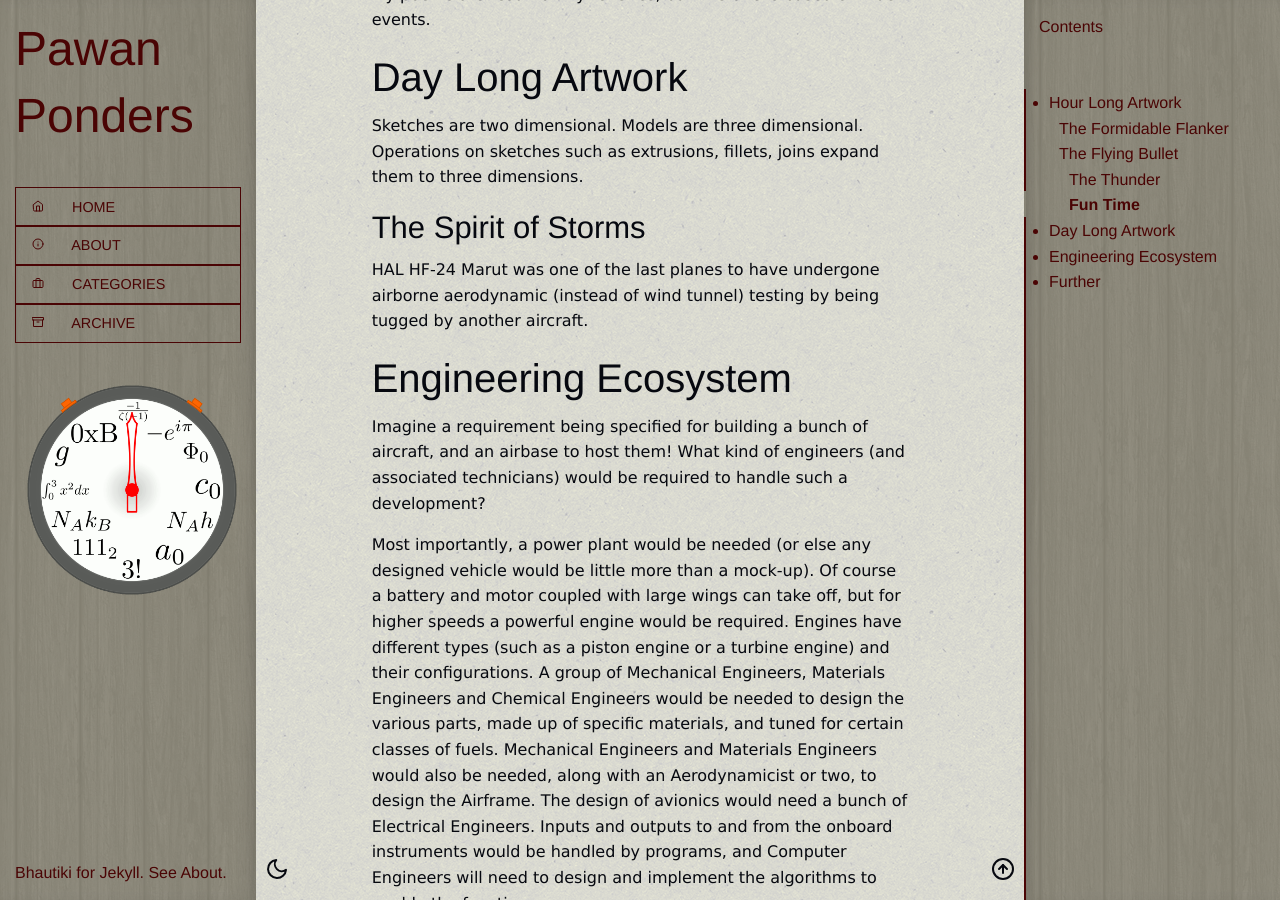
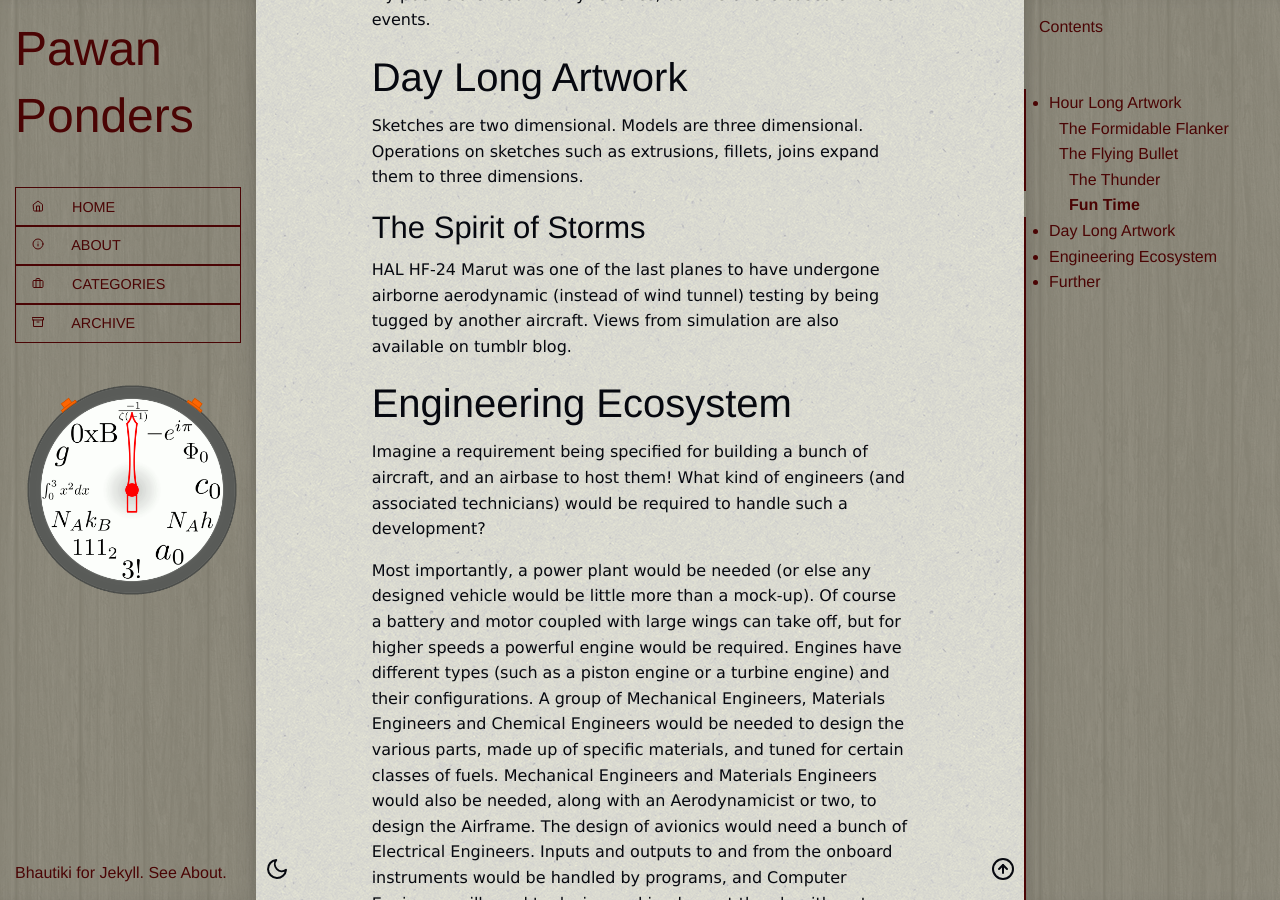
Before and after one commit to pawanmsr/pawanmsr.github.io, a Jekyll site: the page built from _posts/2023-09-14-drawing-adventure.markdown, in a window 1280 px wide and 900 px high, scrolled down 3797 px. Built offline with Jekyll 4.4.1, drawn with Linux system fonts in a browser that asks for light colours; a script that is not in the unit is left out.

Commit message:
Dev (#45)

```diff
--- a/_posts/2023-09-14-drawing-adventure.markdown
+++ b/_posts/2023-09-14-drawing-adventure.markdown
@@ -50,7 +50,7 @@ Sketches are two dimensional. Models are three dimensional. Operations on sketch
 
 [GLB](/assets/bin/marut.glb)
 
-HAL HF-24 Marut was one of the last planes to have undergone airborne aerodynamic (instead of wind tunnel) testing by being tugged by another aircraft.
+HAL HF-24 Marut was one of the last planes to have undergone airborne aerodynamic (instead of wind tunnel) testing by being tugged by another aircraft. Views from simulation are also available on tumblr blog.
 
 ## Engineering Ecosystem
 
--- a/assets/js/main.js
+++ b/assets/js/main.js
@@ -1,2 +1,2 @@
-(()=>{let e,t,o=()=>{feather.replace()},s="data-theme",a="dark",n="light",i="mode";function m(){document.documentElement.setAttribute(s,a),$("#mode").find("svg").replaceWith('<i data-feather="sun"></i>'),o()}function d(){document.documentElement.setAttribute(s,n),$("#mode").find("svg").replaceWith('<i data-feather="moon"></i>'),o()}$(document).foundation(),o(),e=window.matchMedia("(prefers-color-scheme: dark)"),(t=sessionStorage.getItem(i))==a?m():t==n?d():(e.matches?m():d(),sessionStorage.setItem(i,"")),$("#mode").on("click",()=>{$("#mode").find("svg").hasClass("feather-moon")?(m(),sessionStorage.setItem(i,a)):(d(),sessionStorage.setItem(i,n))})})();
+(()=>{let e=()=>{feather.replace()},t="data-theme",o="dark",s="light",a="mode";function n(){document.documentElement.setAttribute(t,o),$("#mode").find("svg").replaceWith('<i data-feather="sun"></i>'),e()}function i(){document.documentElement.setAttribute(t,s),$("#mode").find("svg").replaceWith('<i data-feather="moon"></i>'),e()}$(document).foundation(),e();let m=window.matchMedia("(prefers-color-scheme: dark)"),d=sessionStorage.getItem(a);d==o?n():d==s?i():(m.matches?n():i(),sessionStorage.setItem(a,"")),$("#mode").on("click",()=>{$("#mode").find("svg").hasClass("feather-moon")?(n(),sessionStorage.setItem(a,o)):(i(),sessionStorage.setItem(a,s))})})();
 //# sourceMappingURL=main.js.map
--- a/assets/js/post.js
+++ b/assets/js/post.js
@@ -1,2 +1,2 @@
-"undefined"!=typeof tocbot&&(tocbot.init({tocSelector:".js-toc",contentSelector:".js-toc-content",headingSelector:"h2, h3, h4, h5, h6",hasInnerContainers:!0,scrollSmooth:!1,orderedList:!1}),tocbot.refresh()),MathJax={tex:{inlineMath:[["$","$"],["\\(","\\)"]],tags:"ams"}};
+"u">typeof tocbot&&(tocbot.init({tocSelector:".js-toc",contentSelector:".js-toc-content",headingSelector:"h2, h3, h4, h5, h6",hasInnerContainers:!0,scrollSmooth:!1,orderedList:!1}),tocbot.refresh()),MathJax={tex:{inlineMath:[["$","$"],["\\(","\\)"]],tags:"ams"}};
 //# sourceMappingURL=post.js.map
--- a/package.json
+++ b/package.json
@@ -1,5 +1,5 @@
 {
-  "version": "0.1.8",
+  "version": "0.2.0",
   "scripts": {
     "build": "parcel build",
     "log": "auto-changelog -p"
```
Also changed, not shown: .github/workflows/jekyll-deploy.yml, README.md, 3 other files.
